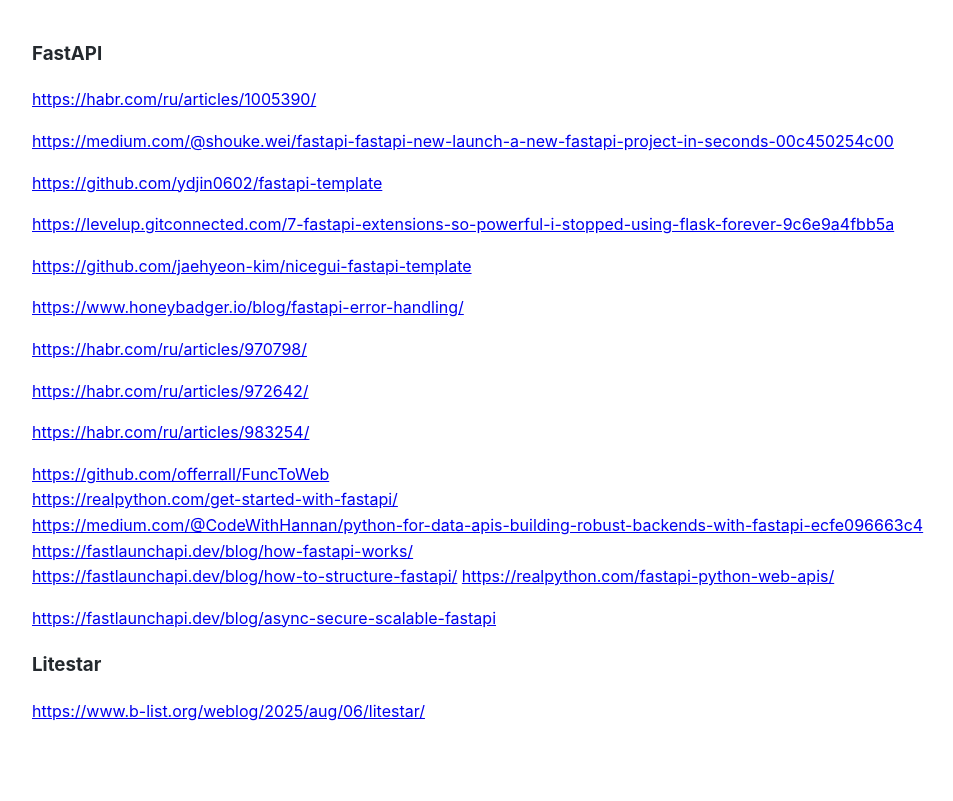
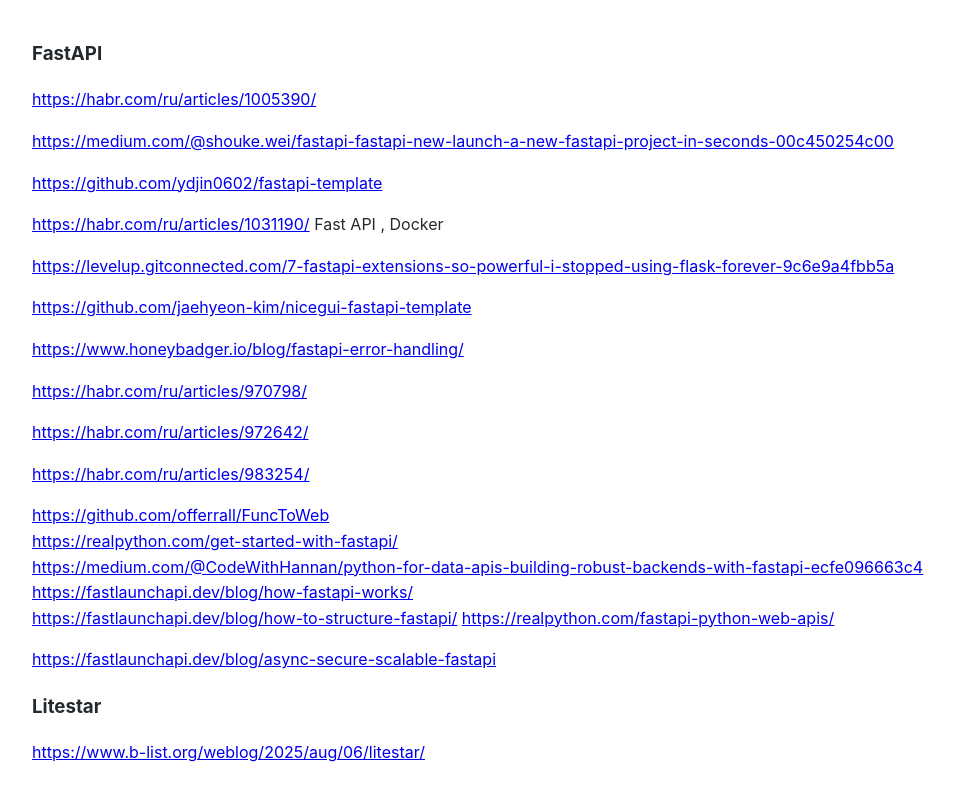
Before and after one commit to Michael-Lubinsky/michael-lubinsky.github.com, a Jekyll site: the page built from fast_api/fast_api.md, in a window 1280 px wide. Shown: the top 801 px of the page, without its empty margins (158-1111 px from the left). Built offline with Jekyll 4.4.1, drawn with Linux system fonts in a browser that asks for light colours; our own code applies the rules of GitHub Pages for plain Markdown files.

Commit message:
Update fast_api.md

```diff
--- a/fast_api/fast_api.md
+++ b/fast_api/fast_api.md
@@ -5,6 +5,8 @@
 <https://medium.com/@shouke.wei/fastapi-fastapi-new-launch-a-new-fastapi-project-in-seconds-00c450254c00>
 
 <https://github.com/ydjin0602/fastapi-template>
+
+<https://habr.com/ru/articles/1031190/> Fast API , Docker
 
 <https://levelup.gitconnected.com/7-fastapi-extensions-so-powerful-i-stopped-using-flask-forever-9c6e9a4fbb5a>
 
```
